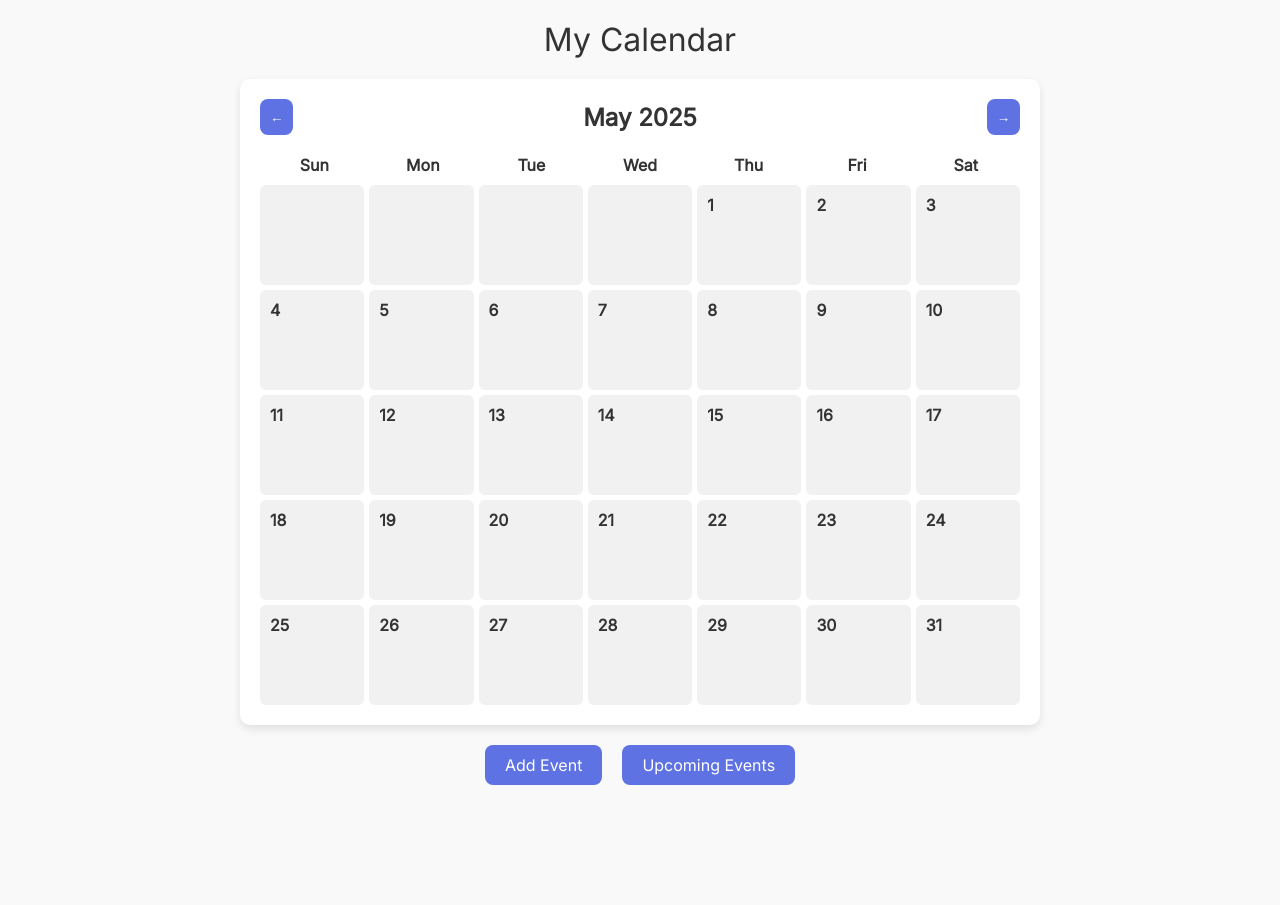
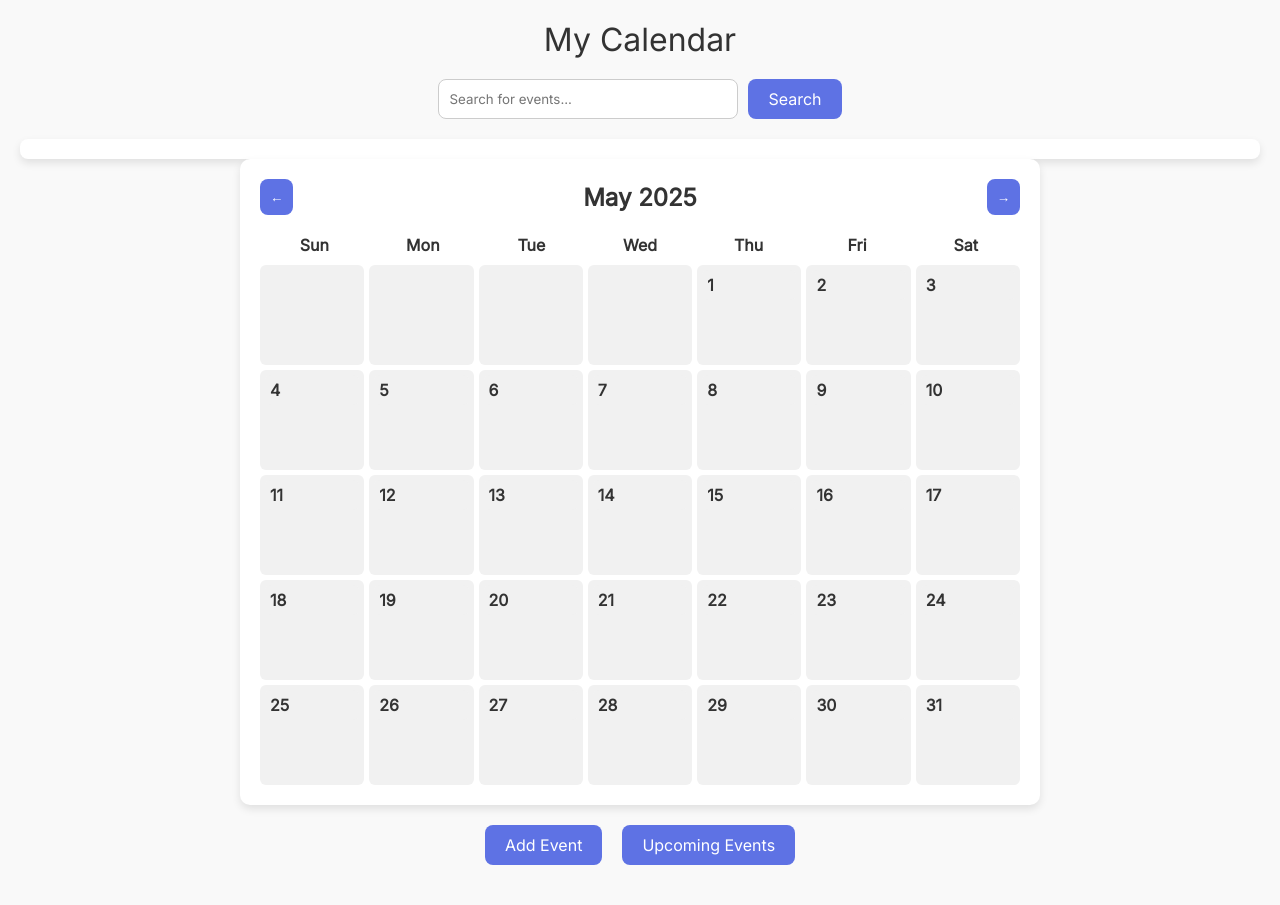
Before and after one commit to Spekier/MCON357_Project, a Flask app: page /profile in a window 1280 px wide. Before the commit the page ends 785 px from the top, so only its background shows below. Run offline with Flask 3, Linux system fonts and the light colour scheme; the visitor is signed in with stand-in values (Sample User, id 1).

Commit message:
Update profile.html

```diff
--- a/project/templates/profile.html
+++ b/project/templates/profile.html
@@ -105,7 +105,8 @@
     }
 
     .add-event-btn,
-    .upcoming-events-btn {
+    .upcoming-events-btn,
+    .search-btn {
       padding: 10px 20px;
       background-color: #5e72e4;
       color: white;
@@ -175,6 +176,38 @@
       border-radius: 6px;
     }
 
+    .search-container {
+      display: flex;
+      justify-content: center;
+      margin-bottom: 20px;
+    }
+
+    .search-container input {
+      padding: 10px;
+      width: 300px;
+      border-radius: 8px;
+      border: 1px solid #ccc;
+      margin-right: 10px;
+    }
+
+    .search-results {
+      margin-top: 20px;
+      padding: 10px;
+      background: #fff;
+      box-shadow: 0 4px 8px rgba(0, 0, 0, 0.1);
+      border-radius: 8px;
+      max-height: 300px;
+      overflow-y: auto;
+    }
+
+    .search-results .result-item {
+      padding: 10px;
+      background: #f9f9f9;
+      margin: 5px 0;
+      border-radius: 6px;
+      cursor: pointer;
+    }
+
     .date-picker-container {
       position: relative;
     }
@@ -187,6 +220,15 @@
 </head>
 <body>
   <div class="title">My Calendar</div>
+
+  <!-- Search Section -->
+  <div class="search-container">
+    <input type="text" id="search-bar" placeholder="Search for events..." oninput="searchEvents()">
+    <button class="search-btn" onclick="searchEvents()">Search</button>
+  </div>
+
+  <div class="search-results" id="search-results"></div>
+
   <div class="calendar-container">
     <div class="calendar">
       <div class="calendar-header">
@@ -226,6 +268,7 @@
     <div class="modal-buttons">
       <button class="cancel" onclick="closeViewModal()">Close</button>
       <button class="save" onclick="deleteSelectedEvent()">Delete</button>
+      <button class="edit" onclick="editSelectedEvent()">Edit</button> <!-- New Edit Button -->
     </div>
   </div>
 
@@ -250,6 +293,8 @@
     const eventDate = document.getElementById('event-date');
     const viewEventTitle = document.getElementById('view-event-title');
     const viewEventTime = document.getElementById('view-event-time');
+    const searchBar = document.getElementById('search-bar');
+    const searchResultsContainer = document.getElementById('search-results');
 
     let selectedDate = null;
     let selectedEventIndex = null;
@@ -342,6 +387,44 @@
       renderCalendar(currentDate);
     }
 
+    function searchEvents() {
+      const query = searchBar.value.trim().toLowerCase();
+      searchResultsContainer.innerHTML = '';
+
+      if (!query) return;
+
+      const searchResults = [];
+
+      for (const date in events) {
+        events[date].forEach((event, index) => {
+          if (event.title.toLowerCase().includes(query)) {
+            searchResults.push({
+              date,
+              event,
+              index
+            });
+          }
+        });
+      }
+
+      if (searchResults.length === 0) {
+        searchResultsContainer.innerHTML = '<p>No results found</p>';
+        return;
+      }
+
+      searchResults.forEach(result => {
+        const item = document.createElement('div');
+        item.classList.add('result-item');
+        item.innerHTML = `<strong>${result.event.title}</strong> on ${dayjs(result.date).format('MMMM D, YYYY')}`;
+        item.onclick = () => {
+          openModal(result.date);
+          searchBar.value = '';
+          searchResultsContainer.innerHTML = '';
+        };
+        searchResultsContainer.appendChild(item);
+      });
+    }
+
     function showUpcomingEvents() {
       const now = dayjs();
       const futureEvents = [];
@@ -356,7 +439,7 @@
 
       upcomingEventsList.innerHTML = futureEvents.map(e => {
         const eventDate = dayjs(e.date);
-        const dayOfWeek = eventDate.format('dddd'); // Get the day of the week
+        const dayOfWeek = eventDate.format('dddd');
         return `<div class="upcoming-event-item">
                   <strong>${dayOfWeek}, ${e.date}</strong>: ${e.title}${e.allday ? ' (All day)' : ' at ' + formatTo12Hour(e.time)}
                 </div>`;
```
